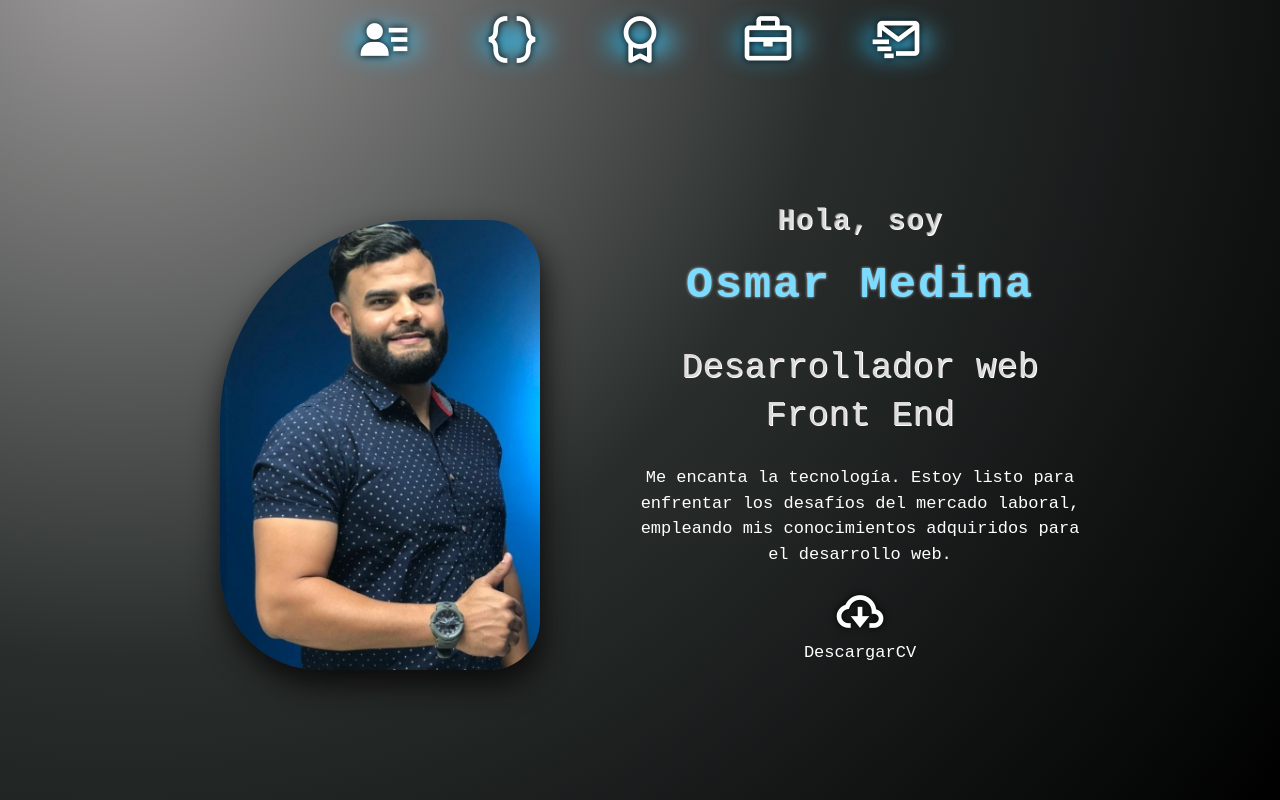
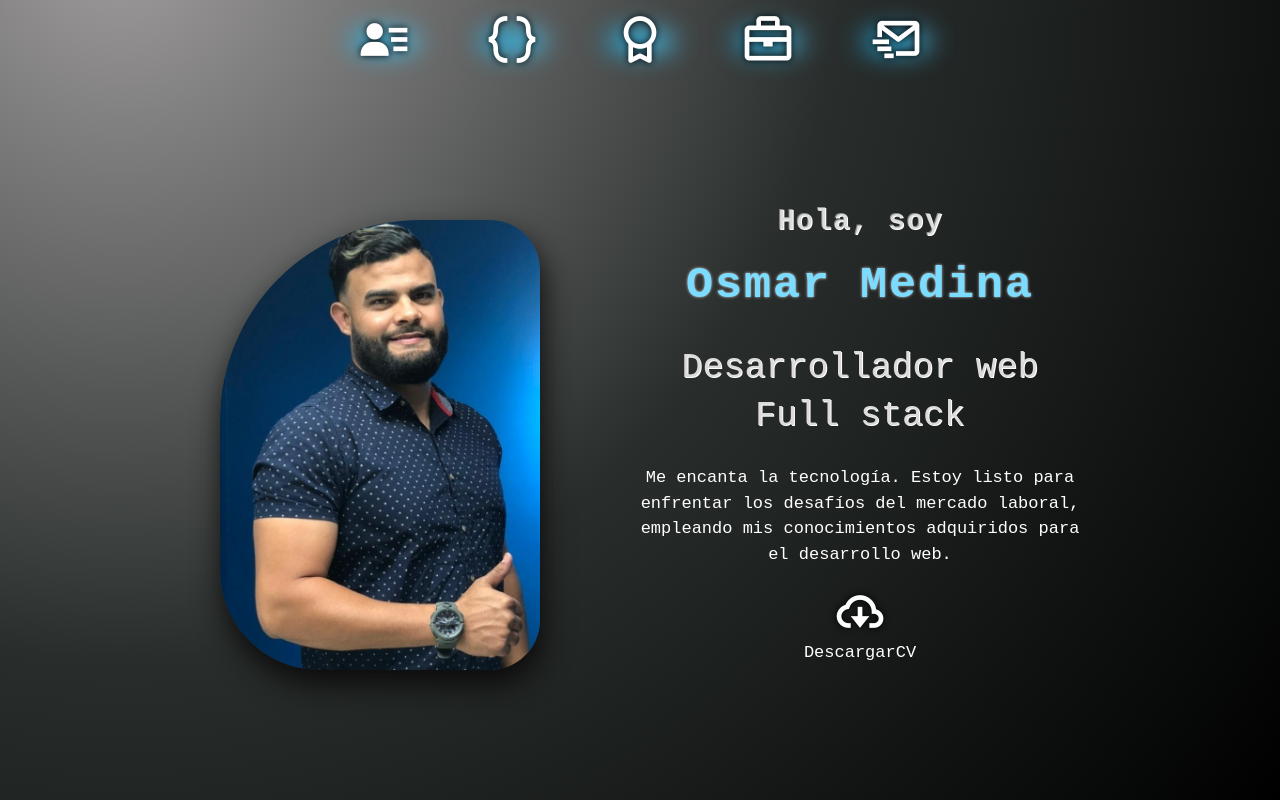
Before and after one commit to osmardeveloper/Portafolio-Osmar, a React (Vite) app: page / in a window 1280 px wide. Built offline with nearby package versions, Linux system fonts and the light colour scheme.

Commit message:
name change

```diff
--- a/src/components/Acerca.jsx
+++ b/src/components/Acerca.jsx
@@ -16,7 +16,7 @@ const Acerca = () => {
         </div>
         <div className='container-descripcion'>
            <h3 className='name'><span>Hola, soy</span> <br></br>Osmar Medina</h3>
-           <h2 className="titulo">Desarrollador web <br></br> Front End</h2>
+           <h2 className="titulo">Desarrollador web <br></br> Full stack</h2>
            <p className='descripcion'> Me encanta la tecnología. Estoy listo para enfrentar los desafíos del mercado laboral, empleando mis conocimientos adquiridos para el desarrollo web.</p>
         <a href="/hdv-osmar.pdf" download="cv-osma" className='descripcion up'><i className='bx bx-cloud-download'></i> DescargarCV </a>
 
```
Also changed, not shown: 1 other file (tests, documents, lock files or other folders).
